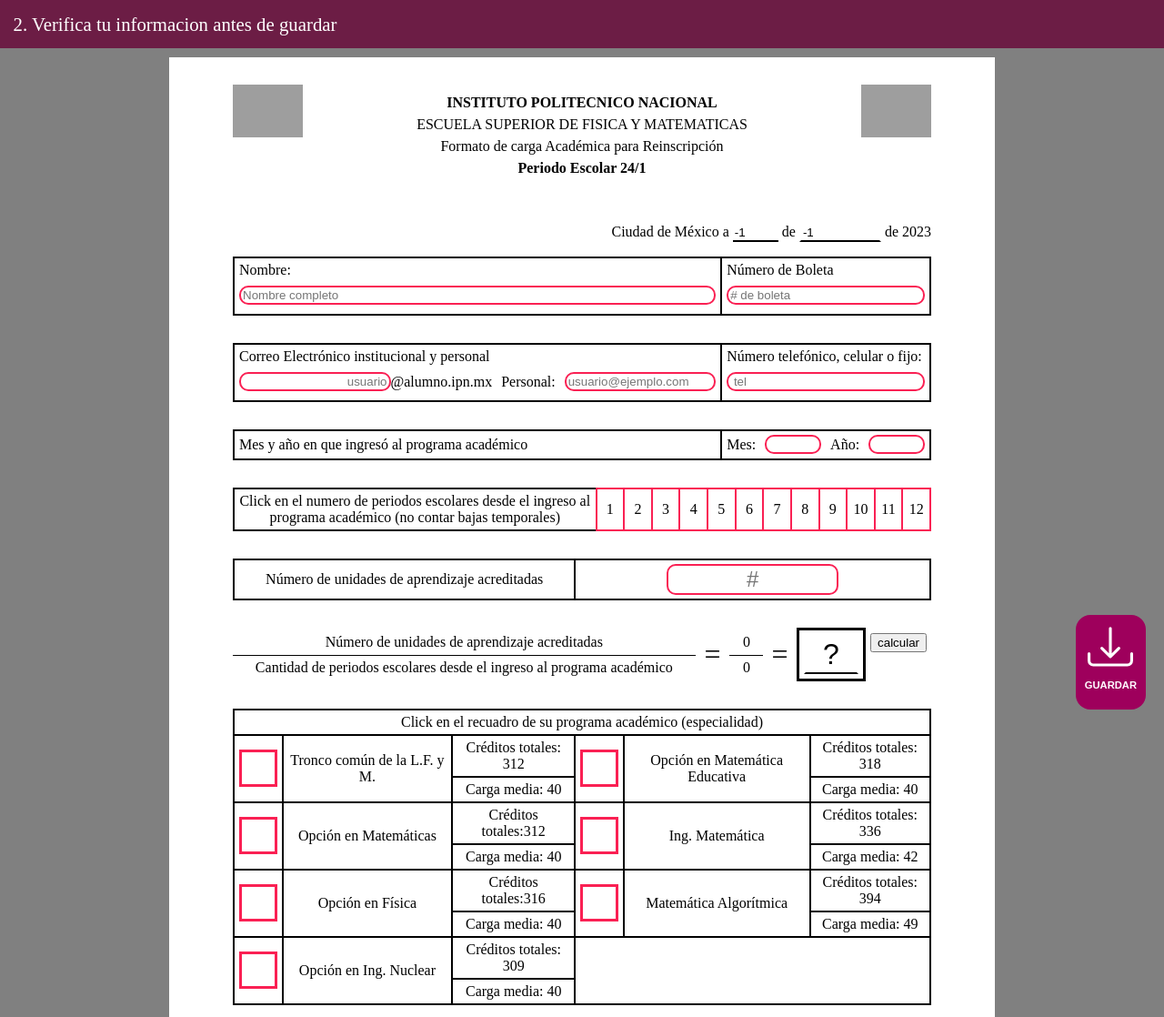
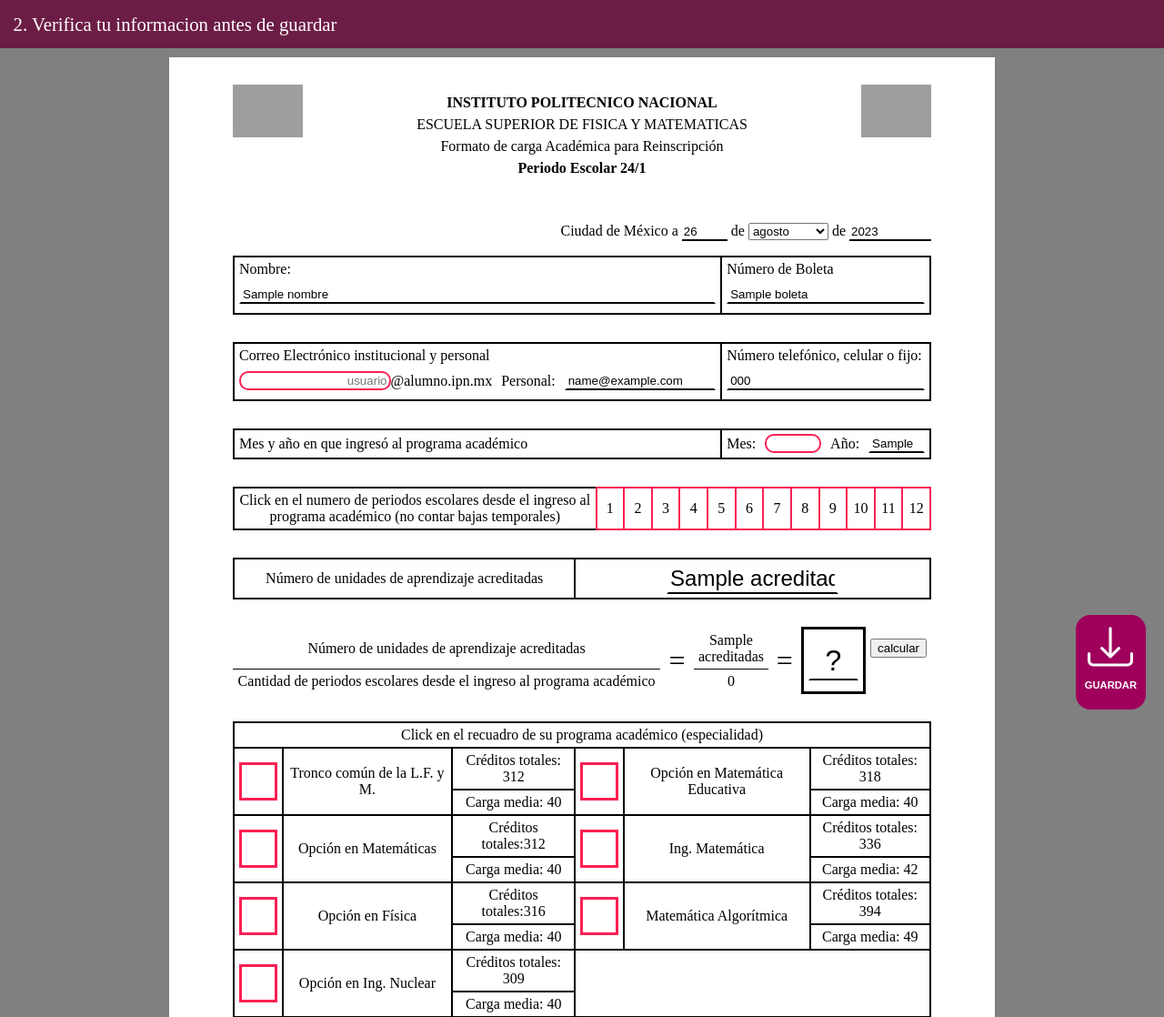
Before and after one commit to lrosasr/API-SAES, a Flask app: template templates/editar.html in a window 1280 px wide. Shown: the top 1118 px of the page at 91% size. Run offline with Flask 3, Linux system fonts and the light colour scheme; the template is opened without the code that fills it: most values are stand-ins (such as "Sample title", 1, 10 or a date in 2020); parts of the project's set-up code (start-up, migrations or seed data) failed here and were passed over; grey boxes are pictures that could not be loaded.

Commit message:
mas cambios

```diff
--- a/server.py
+++ b/server.py
@@ -100,10 +100,7 @@ def index_login():
 					#TODO: escribir en API/webscr.py>main la rutina para extraer la info necesaria
 					d = nav.leer_datos()
 					r = quote(render_template('editar.html',\
-					 nombre=d[0],\
-					 boleta=d[1],\
-					 tel=d[2],\
-					 mail=d[3]))
+						nombre=d[0],boleta=d[1],telefono=d[2],mail=d[3],ingreso_a=d[1][0:4]))
 					return jsonify({"html":r}), 200
 				case _ :
 					print("default")
@@ -114,6 +111,11 @@ def index_login():
 	else:
 		return "???", 666
 	return ""
+
+@app.route("/hoja")
+def hoja_en_blanco(): #enviar al navegador un editar.html en blanco
+	return render_template("editar.html", \
+	nombre="",boleta="",telefono="")
 
 @app.route('/')
 def pagina_principal():
--- a/templates/editar.html
+++ b/templates/editar.html
@@ -168,7 +168,22 @@
 					<img style="float: right;width:10%;height: 15%;" src="https://www.esfm.ipn.mx/assets/files/esfm/img/ESCUDO_ESFM.png"/>
 				</header>
 				<div class="contenedor" style="text-align: right;">
-					<p>Ciudad de México a <input type="number" value="-1" style="width: 50px;"> de <input type="text" value="-1" style="width:90px;"> de 2023</p>
+					<p>Ciudad de México a <input type="number" id="dia" style="width: 50px;"> de
+						<select id="mes" name="mes">
+							<option value="0">enero</option>
+							<option value="1">febrero</option>
+							<option value="2">marzo</option>
+							<option value="3">abril</option>
+							<option value="4">mayo</option>
+							<option value="5">junio</option>
+							<option value="6">julio</option>
+							<option value="7">agosto</option>
+							<option value="8">septiembre</option>
+							<option value="9">octubre</option>
+							<option value="10">noviembre</option>
+							<option value="11">diciembre</option>
+						</select>
+					de <input type="number" id="year" style="width:90px;"></p>
 				</div>
 				<table>
 					<colgroup>
@@ -180,8 +195,8 @@
 						<td style="text-align: left;">Número de Boleta</td>
 					</tr>
 					<tr class="nb_cnt">
-						<td><input type="text" name="nombre" placeholder="Nombre completo" id="0"></td>
-						<td><input type="text" name="boleta" placeholder="# de boleta" id="1"></td>
+						<td><input type="text" name="nombre" placeholder="Nombre completo" id="0" value="{{ nombre }}"></td>
+						<td><input type="text" name="boleta" placeholder="# de boleta" id="1" value="{{ boleta }}"></td>
 					</tr>
 				</table>
 
@@ -198,8 +213,8 @@
 						<td style="padding-right:0px;"><input type="text" style="text-align:right;width:100%;" placeholder="usuario"/></td>
 						<td style="padding-left:0px;text-align: left;">@alumno.ipn.mx</td>
 						<td style="text-align: right;"><p>Personal:</p></td>
-						<td><input style="width:100%;" type="text" placeholder="usuario@ejemplo.com" id="3"></td>
-						<td><input type="text" style="width:100%;"placeholder=" tel" id="2"></td>
+						<td><input style="width:100%;" type="text" placeholder="usuario@ejemplo.com" id="3" value="{{ mail }}"></td>
+						<td><input type="text" style="width:100%;"placeholder=" tel" id="2" value="{{ telefono }}"></td>
 					</tr>
 				</table>
 
@@ -214,7 +229,7 @@
 						<td style="text-align: right;">Mes:</td>
 						<td><input type="text" placeholder=" "/></td>
 						<td style="text-align: right;">Año:</td>
-						<td><input type="text" placeholder=" "/></td>
+						<td><input type="text" placeholder=" " value="{{ ingreso_a }}"/></td>
 					</tr>
 				</table>
 
@@ -244,7 +259,7 @@
 				<table>
 					<tr class="sel_ma">
 						<td>Número de unidades de aprendizaje acreditadas</td>
-						<td style="border-left:2px solid #000;"><input type="text" placeholder="#" name="mat_acreditadas" oninput="calcCociente();"></td>
+						<td style="border-left:2px solid #000;"><input type="text" placeholder="#" name="mat_acreditadas" oninput="calcCociente();" value="{{ acreditadas }}"></td>
 					</tr>
 				</table>
 
@@ -258,7 +273,7 @@
 						<tr>
 							<td style="border-bottom:1px solid #000;">Número de unidades de aprendizaje acreditadas</td>
 							<td style="font-size:2em;" rowspan="2">=</td>
-							<td id="td_ua" style="border-bottom:1px solid #000;">0</td>
+							<td id="td_ua" style="border-bottom:1px solid #000;">{{ acreditadas }}</td>
 							<td style="font-size:2em;" rowspan="2">=</td>
 							<td style="border: 3px solid #000;" rowspan="2"><input type="text" name="cociente" value="?" class="cociente_inp"></td>
 							<td style="vertical-align: middle;"><button>calcular</button></td>
@@ -329,7 +344,7 @@
 				<table>
 					<tr>
 						<td style="text-align:left;">Total de créditos obtenidos hasta el momento:</td>
-						<td style="border-left: 2px solid #000;"><input type="text" placeholder=" " style="width:100%;"></td>
+						<td style="border-left: 2px solid #000;"><input type="text" placeholder=" " style="width:100%;" value="{{ total_creditos }}"></td>
 					</tr>
 				</table>
 
@@ -342,6 +357,16 @@
 		</main>
 	</body>
 	<script>
+		const fecha = new Date();
+		window.addEventListener('load', function () {
+			document.getElementById("dia").value = fecha.getDate();
+			document.getElementById("year").value = fecha.getFullYear();
+			document.getElementById("mes").value = fecha.getMonth();
+		})
+
+
+
+
 		function calcCociente(){
 			let a = document.getElementsByName("mat_acreditadas")[0].value;
 			let b = document.getElementsByName("num_periodos")[0].value;
```
Also changed, not shown: API/webscr.py (+13 -2 lines).
